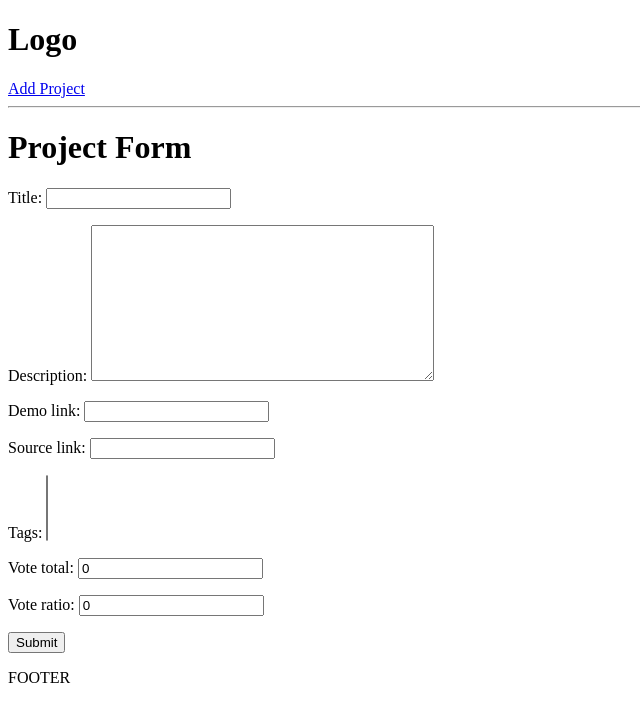
After one commit to alisonamerico/devsearch, a Django app: page /create-project/ in a window 1280 px wide. The commit adds this page. Shown: the top 722 px of the page, without its empty margins (0-640 px from the left). Run offline with Django 5.2, Linux system fonts and the light colour scheme; data that the repository does not hold is empty.

Commit message:
Create a model form for Project

```diff
--- /dev/null
+++ b/projects/forms.py
@@ -0,0 +1,8 @@
+from projects.models import Project
+from django.forms import ModelForm
+
+
+class ProjectForm(ModelForm):
+    class Meta:
+        model = Project
+        fields = '__all__'
--- /dev/null
+++ b/projects/templates/project_form.html
@@ -0,0 +1,10 @@
+{% extends 'main.html' %}
+
+{% block content %}
+<h1>Project Form</h1>
+<form method="POST">
+  {% csrf_token %}
+  {{form.as_p}}
+  <input type="submit">
+</form>
+{% endblock content %}
--- a/projects/urls.py
+++ b/projects/urls.py
@@ -1,8 +1,9 @@
 from django.urls import path
 
-from projects.views import project, projects
+from projects.views import project, projects, create_project
 
 urlpatterns = [
     path('', projects, name='projects'),
     path('project/<str:pk>/', project, name='project'),
+    path('create-project/', create_project, name='create-project'),
 ]
--- a/projects/views.py
+++ b/projects/views.py
@@ -1,25 +1,7 @@
 from django.shortcuts import render
+from projects.forms import ProjectForm
 
 from projects.models import Project
-
-projects_list = [
-    {
-        'id': '1',
-        'title': 'Ecommerce Website',
-        'description': 'Fully functional ecommerce website',
-    },
-    {
-        'id': '2',
-        'title': 'Portfolio Website',
-        'description': 'A personal website to write articles and display work',
-    },
-    {
-        'id': '3',
-        'title': 'Social Network',
-        'description': 'An open source project built by the community',
-    },
-]
-
 
 def projects(request):
     projects_obj = Project.objects.all()
@@ -32,3 +14,8 @@ def project(request, pk):
     return render(
         request, 'projects/single-project.html', {'project': project_obj}
     )
+
+def create_project(request):
+    form = ProjectForm()
+    context = {'form': form}
+    return render(request, 'project_form.html', context)
--- a/templates/navbar.html
+++ b/templates/navbar.html
@@ -1,2 +1,3 @@
 <h1>Logo</h1>
+<a href="{% url 'create-project' %}">Add Project</a>
 <hr>
```
